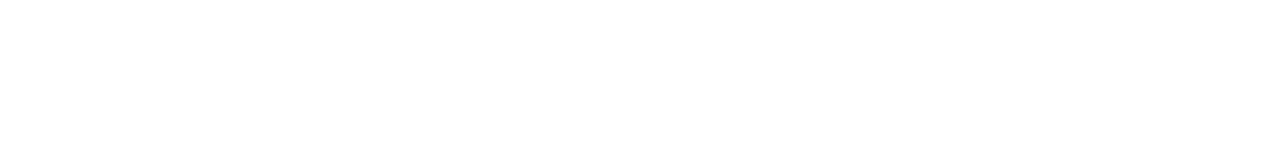
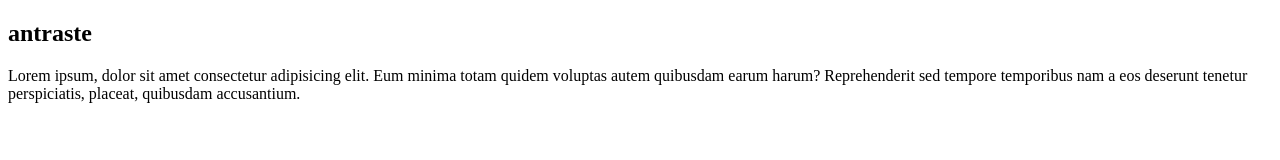
Before and after one commit to KristinaJakimaviciute/Demo, a plain HTML site: page index.html in a window 1280 px wide. Drawn offline with Linux system fonts and the light colour scheme.

Commit message:
prideta antraste

```diff
--- a/index.html
+++ b/index.html
@@ -6,6 +6,8 @@
     <title>Document</title>
 </head>
 <body>
+    <h2>antraste</h2>
+    <p>Lorem ipsum, dolor sit amet consectetur adipisicing elit. Eum minima totam quidem voluptas autem quibusdam earum harum? Reprehenderit sed tempore temporibus nam a eos deserunt tenetur perspiciatis, placeat, quibusdam accusantium.</p>
 
 </body>
 </html>
```
